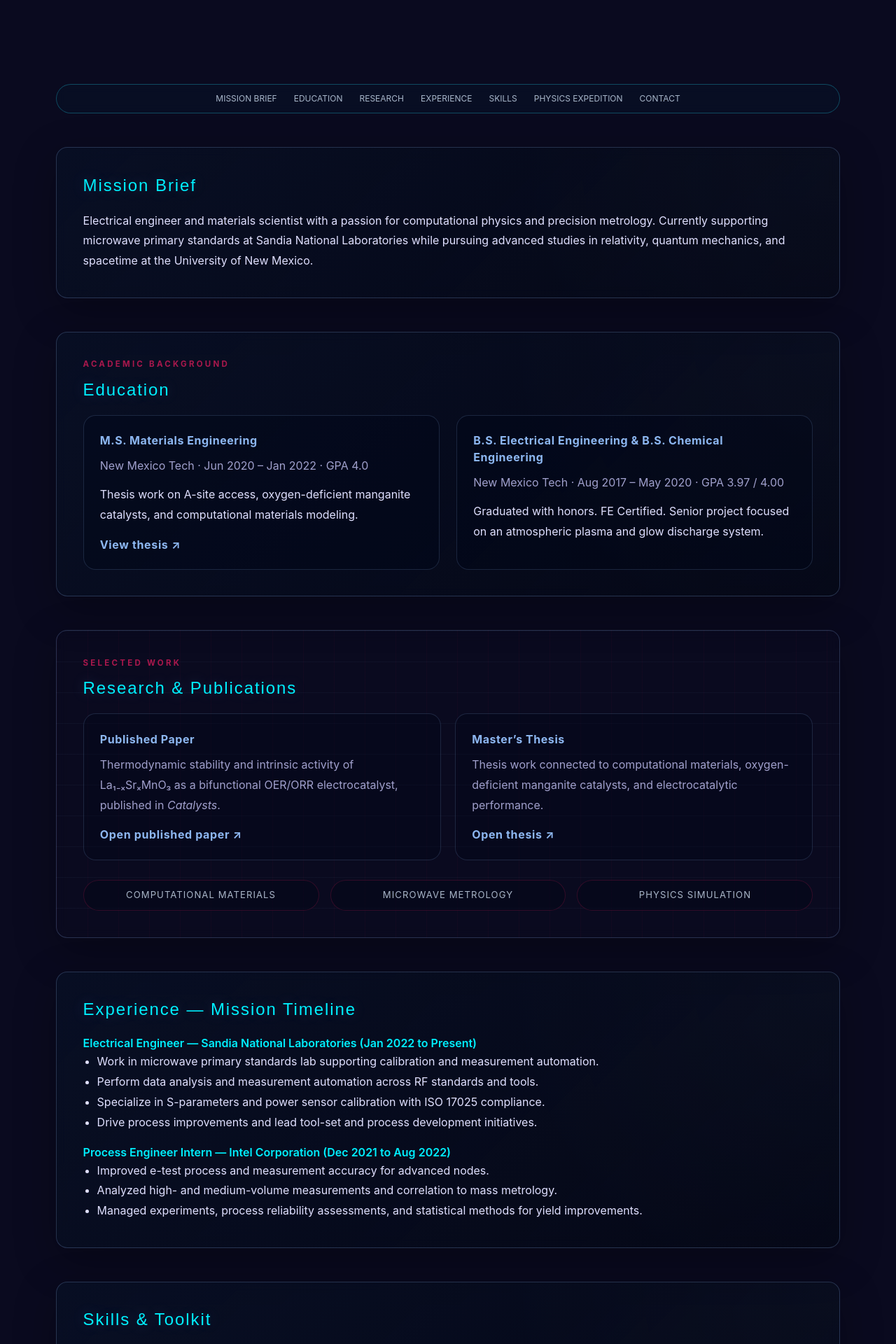
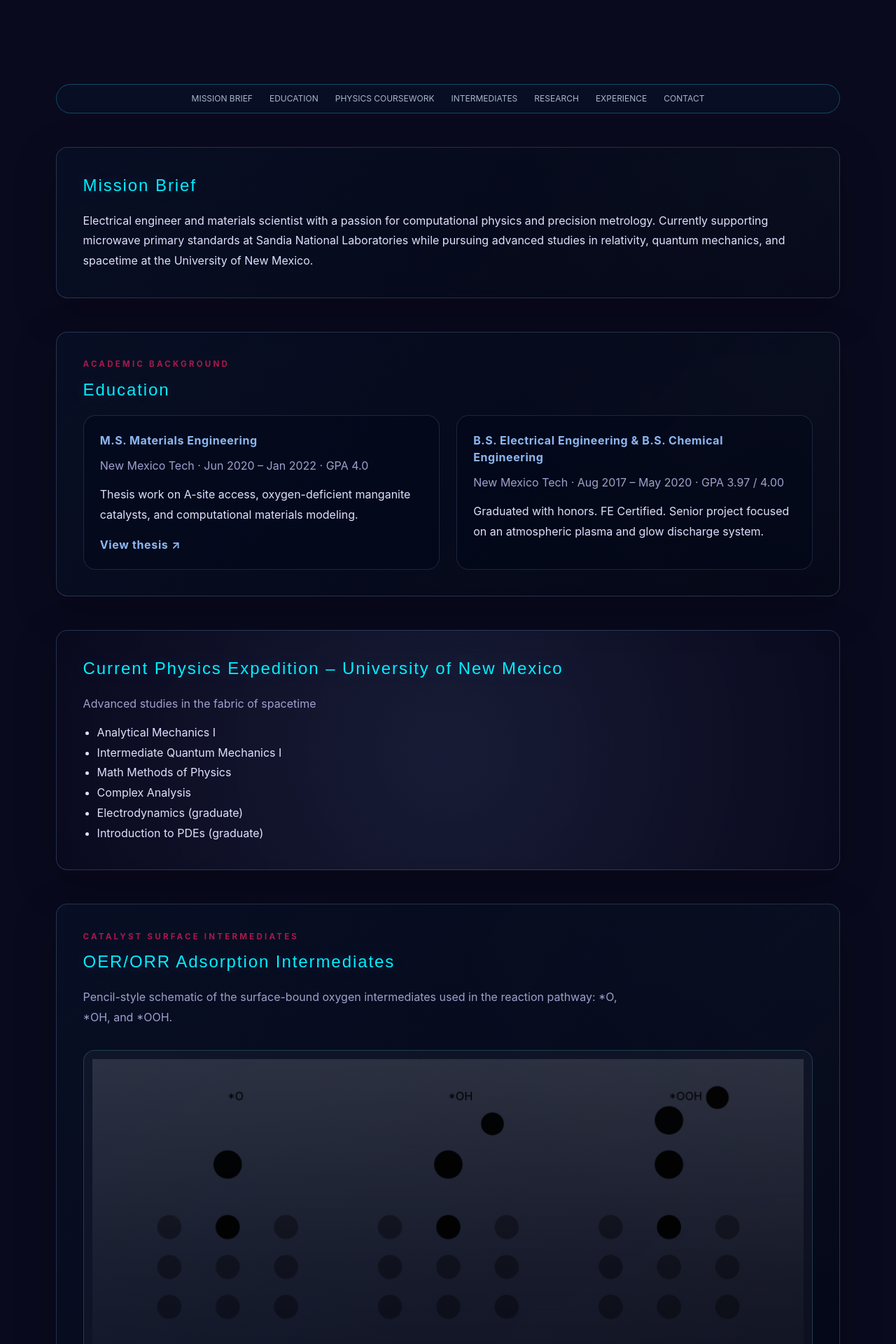
Before and after one commit to cipherwhale/cipherwhale.github.io, a React (Vite) app: page / in a window 1280 px wide. Shown: the part 680-2600 px from the top of the page at 70% size. Built offline with nearby package versions, Linux system fonts and the light colour scheme.

Commit message:
Reorder sections and add molecular diagram to page

```diff
--- a/src/App.tsx
+++ b/src/App.tsx
@@ -9,10 +9,10 @@ import headshotSrc from "./assets/headshot_cropped.png";
 
 const AboutSection = lazy(() => import("./sections/AboutSection"));
 const EducationSection = lazy(() => import("./sections/EducationSection"));
+const CurrentExpeditionSection = lazy(() => import("./sections/CurrentExpeditionSection"));
+const MolecularDiagramSection = lazy(() => import("./sections/MolecularDiagramSection"));
 const ResearchSection = lazy(() => import("./sections/ResearchSection"));
 const ExperienceSection = lazy(() => import("./sections/ExperienceSection"));
-const SkillsSection = lazy(() => import("./sections/SkillsSection"));
-const CurrentExpeditionSection = lazy(() => import("./sections/CurrentExpeditionSection"));
 const ContactSection = lazy(() => import("./sections/ContactSection"));
 
 const thesisUrl = "https://www.proquest.com/openview/ebe8f9eaa8844b307763ca1fa3c1a316/1?pq-origsite=gscholar&cbl=18750&diss=y";
@@ -175,10 +175,10 @@ export default function App() {
         <ul className="flex flex-wrap justify-center gap-x-6 gap-y-3">
           <li><a href="#mission-brief">MISSION BRIEF</a></li>
           <li><a href="#education">EDUCATION</a></li>
+          <li><a href="#current-physics-expedition">PHYSICS COURSEWORK</a></li>
+          <li><a href="#molecular-intermediates">INTERMEDIATES</a></li>
           <li><a href="#research-missions">RESEARCH</a></li>
           <li><a href="#experience">EXPERIENCE</a></li>
-          <li><a href="#skills-toolkit">SKILLS</a></li>
-          <li><a href="#current-physics-expedition">PHYSICS EXPEDITION</a></li>
           <li><a href="#contact">CONTACT</a></li>
         </ul>
       </nav>
@@ -187,10 +187,10 @@ export default function App() {
         <Suspense fallback={<section className="panel">Loading mission data…</section>}>
           <RevealSection><AboutSection /></RevealSection>
           <RevealSection><EducationSection /></RevealSection>
+          <RevealSection><CurrentExpeditionSection /></RevealSection>
+          <RevealSection><MolecularDiagramSection /></RevealSection>
           <RevealSection><ResearchSection /></RevealSection>
           <RevealSection><ExperienceSection /></RevealSection>
-          <RevealSection><SkillsSection /></RevealSection>
-          <RevealSection><CurrentExpeditionSection /></RevealSection>
           <RevealSection><ContactSection /></RevealSection>
         </Suspense>
       </main>
```
